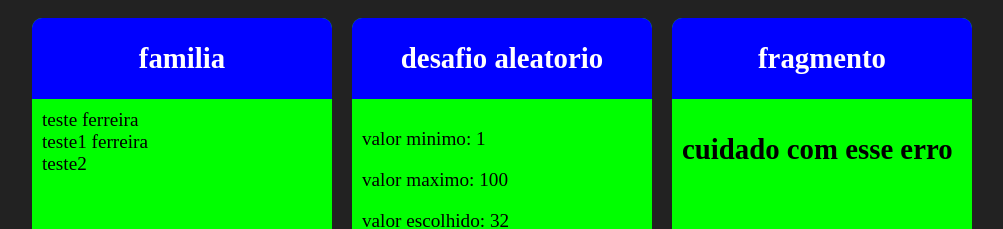
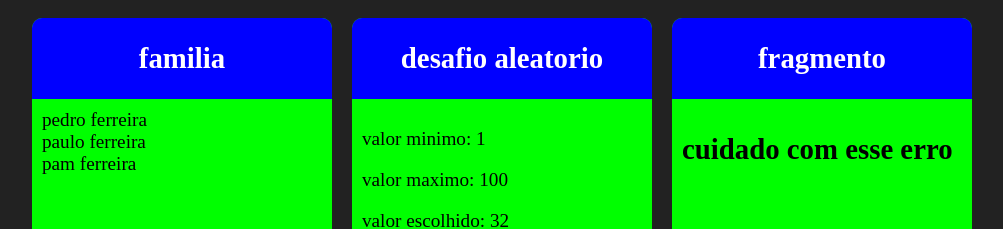
Before and after one commit to voctif/react, a React (Create React App) app in the folder my-app/: page / in a window 1280 px wide. Shown: the top 229 px of the page, without its empty margins (138-1141 px from the left). Built offline with nearby package versions, Linux system fonts and the light colour scheme.

Commit message:
componente com filho2

```diff
--- a/my-app/src/app.jsx
+++ b/my-app/src/app.jsx
@@ -1,14 +1,14 @@
 import React from "react";
 import './apps.css';
 
-import familia from "./components/basicos/familia";
+import Familia from "./components/basicos/familia";
+import Familiamembro from "./components/basicos/familiamembro";
+
 import Aleatorio from "./components/basicos/aleatorio";
-
 import Primeiro from './components/basicos/primeiro';
 import ComParametro from './components/basicos/comParametro';
 import Fragmento from './components/basicos/fragmento';
 import Card from "./components/layout/Card";
-import Familia from "./components/basicos/familia";
 
 
 export default () => (
@@ -16,7 +16,11 @@ export default () => (
         <div className="cards">
 
             <Card titulo="familia" color="#0F0">
-                <Familia sobrenome="ferreira"></Familia>
+                <Familia sobrenome="ferreira">
+                    <Familiamembro nome="pedro" />
+                    <Familiamembro nome="paulo"/>
+                    <Familiamembro nome="pam"/>
+                </Familia>
             </Card>
 
             <Card titulo="desafio aleatorio" color="#0F0">
@@ -34,6 +38,7 @@ export default () => (
             <Card titulo="com parametro" color="#0F0">
                 <ComParametro titulo="parametro 2" aluno="victor" nota="10"/>
             </Card>
+
         </div>
     </div>
 
--- a/my-app/src/components/basicos/familia.jsx
+++ b/my-app/src/components/basicos/familia.jsx
@@ -1,12 +1,12 @@
-import React from "react";
-import Familiamembro from "./familiamembro";
+import React, {cloneElement} from "react";
 
-export default props =>{
+export default props => {
     return(
         <div>
-            <Familiamembro nome="teste" sobrenome={props.sobrenome}/>
-            <Familiamembro nome="teste1" {...props}/>
-            <Familiamembro nome="teste2"/>
+            {
+            React.Children.map(props.children, child  => {
+                return cloneElement(child, props)})
+            }
         </div>
 
     )
```
